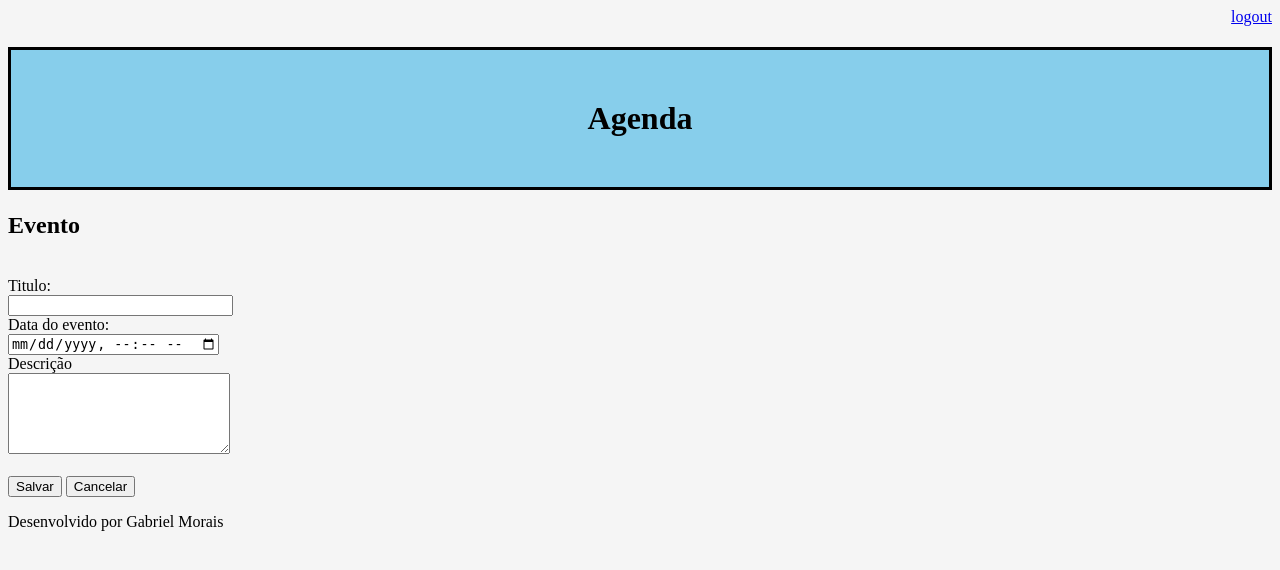
After one commit to GabrielMorais2/agenda, a Django app: page /agenda/evento/ in a window 1280 px wide. The commit adds this page. Shown: the top 570 px of the page. Run offline with Django 3.2, Linux system fonts and the light colour scheme; a user stored in the database is signed in.

Commit message:
incluido template para inserção da agenda, e incluido o .gitignore

```diff
--- a/agenda/urls.py
+++ b/agenda/urls.py
@@ -20,8 +20,11 @@ from django.views.generic import RedirectView
 urlpatterns = [
     path('admin/', admin.site.urls),
     path('agenda/', views.lista_eventos),
-    path('', RedirectView.as_view(url= '/agenda/')),
+    path('agenda/evento/', views.evento),
+    path('agenda/evento/submit', views.submit_evento),
+    path('', RedirectView.as_view(url='/agenda/')),
     path('login/', views.login_user),
     path('login/submit', views.submit_login),
     path('logout/', views.logout_user)
+
 ]
--- a/core/views.py
+++ b/core/views.py
@@ -39,3 +39,22 @@ def lista_eventos(request):
     evento = Evento.objects.filter(usuario=usuario)
     response = {'eventos': evento}
     return render(request, 'agenda.html', response)
+
+
+@login_required(login_url='/login/')
+def evento(request):
+    return render(request, 'evento.html')
+
+
+@login_required(login_url='/login/')
+def submit_evento(request):
+    if request.POST:
+        titulo = request.POST.get("titulo")
+        data_evento = request.POST.get("data_evento")
+        descricao = request.POST.get("descricao")
+        usuario = request.user
+        Evento.objects.create(titulo=titulo,
+                              data_evento=data_evento,
+                              descricao= descricao,
+                              usuario= usuario)
+    return redirect('/')
--- a/templates/agenda.html
+++ b/templates/agenda.html
@@ -1,8 +1,10 @@
 {% extends "model-page.html" %}
 
 {% block content %}
-    <h2>Agendamentos</h2>
-
+    <h2 align="center">Agendamentos</h2>
+    <a href="evento/">
+        <button type="button">Novo evento</button>
+    </a>
     <ul style = 'font-size: 18px;' >
     {% for evento in eventos %}
         <li>{{evento.titulo}} - {{evento.get_data_evento}}</li>
--- /dev/null
+++ b/templates/evento.html
@@ -0,0 +1,28 @@
+{% extends "model-page.html" %}
+{% block content %}
+
+<h2>Evento</h2>
+
+
+<form action="submit" method="POST">{% csrf_token %}
+    <br>
+    <label>Titulo: </label>
+    <br>
+    <input type="text" name="titulo" size="25">
+    <br>
+    <label>Data do evento: </label>
+    <br>
+    <input type="datetime-local" name="data_evento">
+    <br>
+    <label>Descrição</label>
+    <br>
+    <textarea name="descricao" rows="5" cols="25"></textarea>
+    <br><br>
+    <button type="submit">Salvar</button>
+    <a href="/">
+        <button type="button">Cancelar</button>
+    </a>
+</form>
+
+
+{% endblock %}
```
Also changed, not shown: db.sqlite3, 1 other file.
